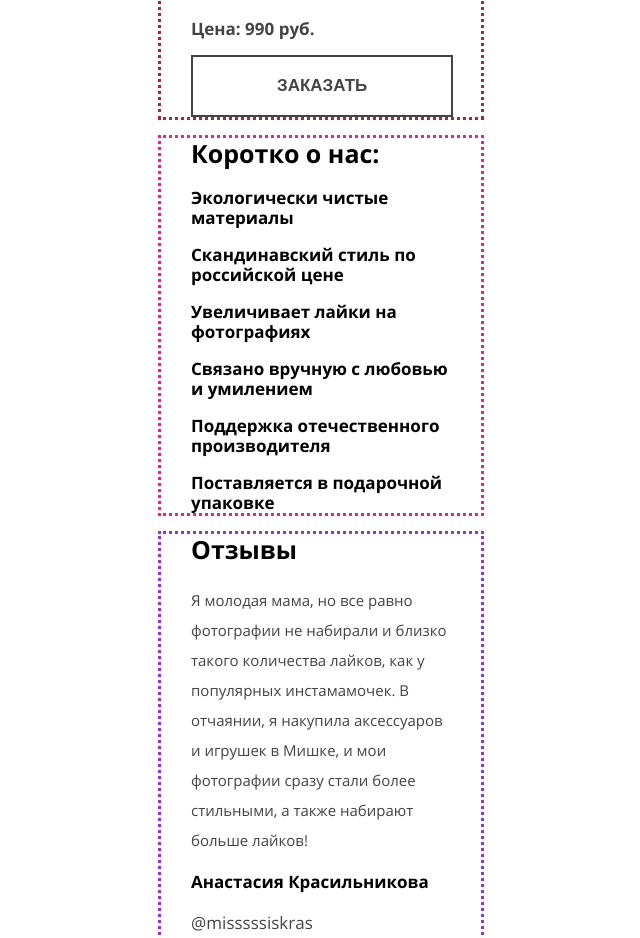
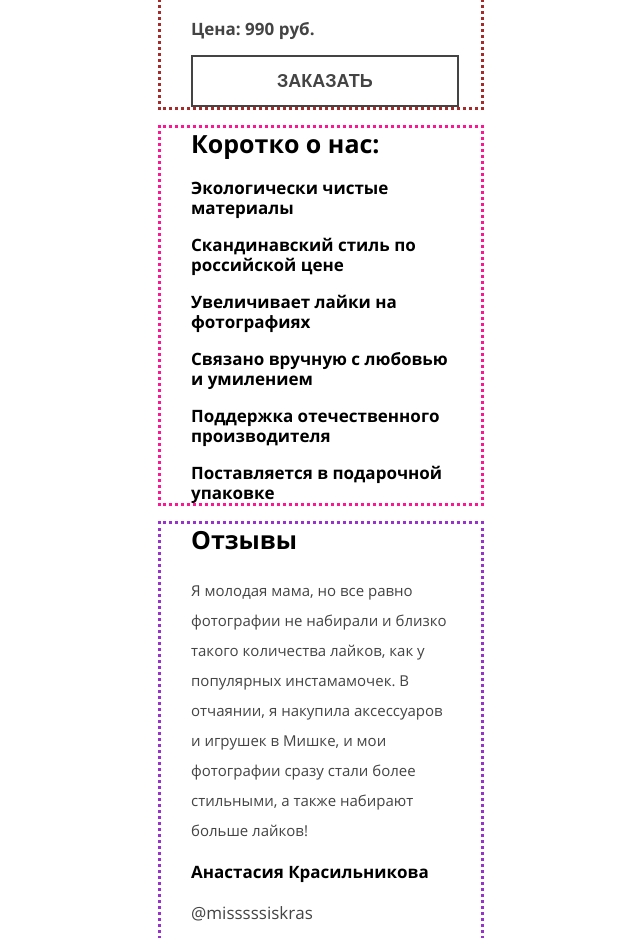
Before and after one commit to NooNoo1337/429233-mishka-1, a plain HTML site: page source/index.html in a window 1280 px wide. Shown: the part 1238-2176 px from the top of the page, without its empty margins (319-959 px from the left). Drawn offline with nearby package versions, Linux system fonts and the light colour scheme; files that its build step writes are made by us from their sources.

Commit message:
Правки

```diff
--- a/source/less/blocks/page-button.less
+++ b/source/less/blocks/page-button.less
@@ -1,8 +1,8 @@
 .page-button {
   color: @grey-color;
-  font-size: 17px;
+  font-size: 18px;
   font-weight: bold;
-  line-height: 30px;
+  line-height: 20px;
   text-transform: uppercase;
   border: 2px solid @grey-color;
   background-color: @main-theme;
```
